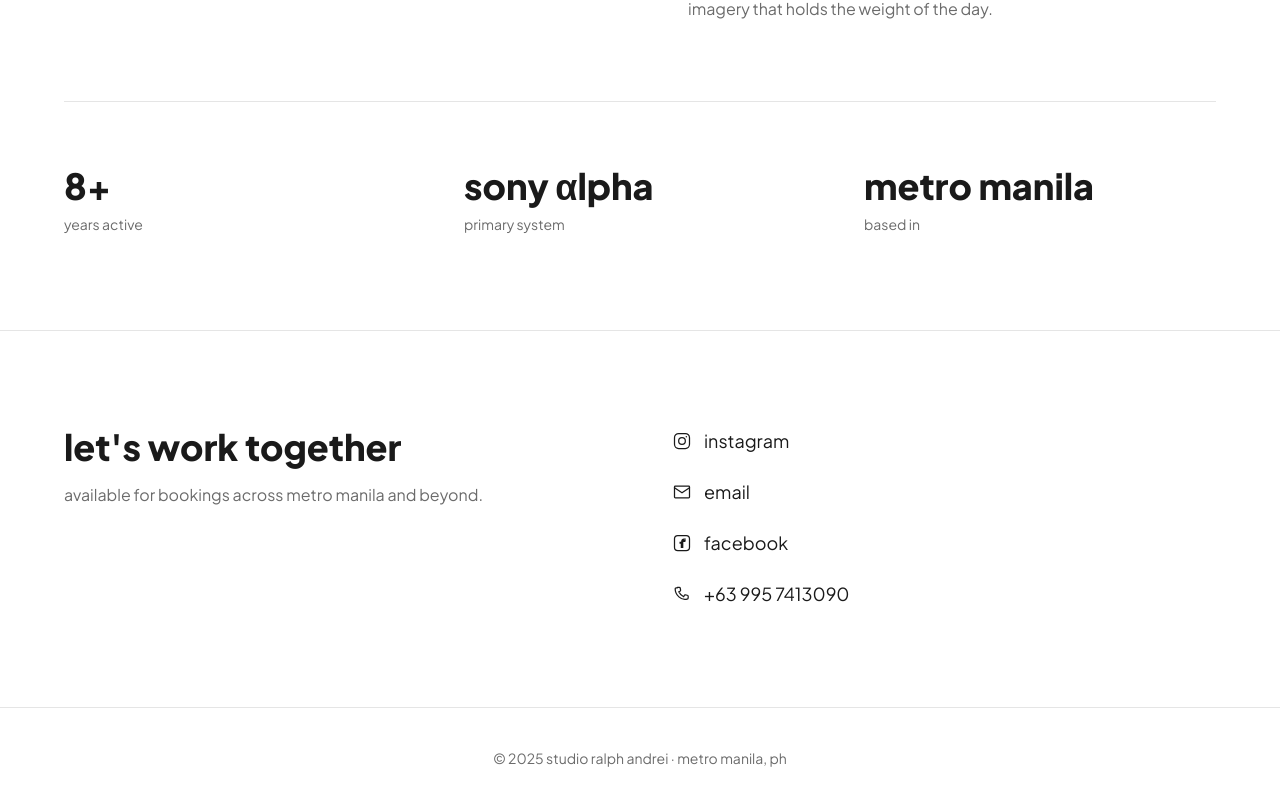
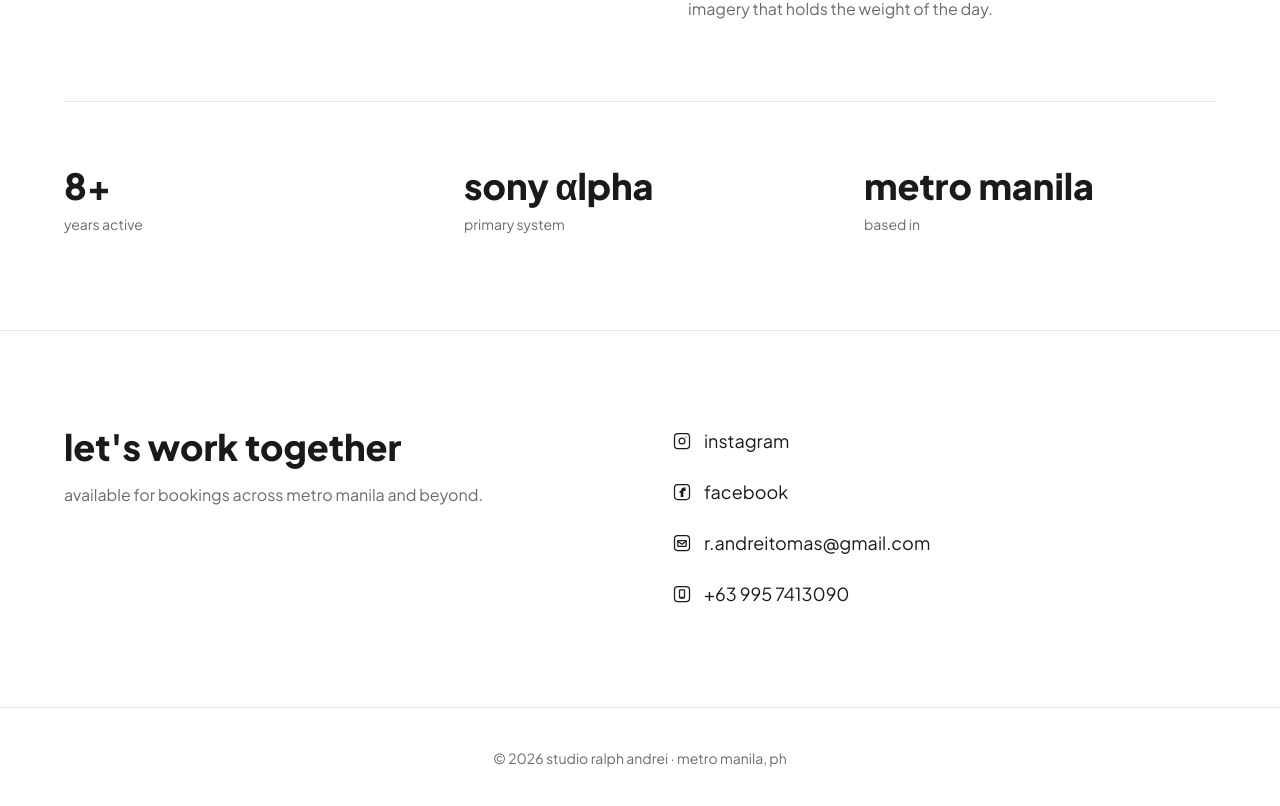
Before and after one commit to ralphandreistudio/ralphandrei.studio, a React (Vite) app: page / in a window 1280 px wide. Shown: the part 2804-3610 px from the top of the page. Built offline with nearby package versions, Linux system fonts and the light colour scheme.

Commit message:
Initial commit: Studio Ralph Andrei portfolio site

```diff
--- a/src/components/ContactIcons.tsx
+++ b/src/components/ContactIcons.tsx
@@ -1,4 +1,7 @@
 const iconClass = 'h-5 w-5 shrink-0'
+
+/** Shared rounded square frame for all contact icons */
+const iconBox = <rect x="3" y="3" width="18" height="18" rx="4" />
 
 export function InstagramIcon() {
   return (
@@ -10,9 +13,9 @@ export function InstagramIcon() {
       strokeWidth="1.5"
       aria-hidden="true"
     >
-      <rect x="3" y="3" width="18" height="18" rx="5" />
-      <circle cx="12" cy="12" r="4" />
-      <circle cx="17.2" cy="6.8" r="0.9" fill="currentColor" stroke="none" />
+      {iconBox}
+      <circle cx="12" cy="12" r="3.5" />
+      <circle cx="16.8" cy="7.2" r="0.75" fill="currentColor" stroke="none" />
     </svg>
   )
 }
@@ -27,8 +30,9 @@ export function EmailIcon() {
       strokeWidth="1.5"
       aria-hidden="true"
     >
-      <rect x="3" y="5" width="18" height="14" rx="1" />
-      <path d="M3 7l9 6 9-6" strokeLinecap="round" strokeLinejoin="round" />
+      {iconBox}
+      <rect x="7" y="9" width="10" height="7" rx="0.5" />
+      <path d="M7 10l5 3.5 5-3.5" strokeLinecap="round" strokeLinejoin="round" />
     </svg>
   )
 }
@@ -43,7 +47,7 @@ export function FacebookIcon() {
       strokeWidth="1.5"
       aria-hidden="true"
     >
-      <rect x="3" y="3" width="18" height="18" rx="4" />
+      {iconBox}
       <path
         d="M14 10.5v-1.3c0-.7.5-1.2 1.2-1.2h1.3V6.5h-2.1c-2 0-3.4 1.3-3.4 3.4v.6H9v2.4h1.5V18h3.1v-7.1H16l.5-2.4h-2.5z"
         fill="currentColor"
@@ -63,11 +67,9 @@ export function PhoneIcon() {
       strokeWidth="1.5"
       aria-hidden="true"
     >
-      <path
-        d="M6.5 4h2.2c.6 0 1.1.4 1.2 1l.4 2.4a1.2 1.2 0 01-.7 1.3l-1.5.7a12.5 12.5 0 005.9 5.9l.7-1.5a1.2 1.2 0 011.3-.7l2.4.4c.6.1 1 .6 1 1.2v2.2c0 .7-.5 1.2-1.2 1.2C10.9 20.2 3.8 13.1 3.8 5.7c0-.7.5-1.2 1.2-1.2h1.5z"
-        strokeLinecap="round"
-        strokeLinejoin="round"
-      />
+      {iconBox}
+      <rect x="9" y="7" width="6" height="10" rx="1" />
+      <path d="M10.5 16h3" strokeLinecap="round" />
     </svg>
   )
 }
--- a/src/components/Footer.tsx
+++ b/src/components/Footer.tsx
@@ -2,7 +2,7 @@ export default function Footer() {
   return (
     <footer className="border-t border-[#e5e5e5] py-10">
       <p className="text-center text-sm lowercase text-brand-gray">
-        © 2025 studio ralph andrei · metro manila, ph
+        © 2026 studio ralph andrei · metro manila, ph
       </p>
     </footer>
   )
--- a/src/pages/HomePage.tsx
+++ b/src/pages/HomePage.tsx
@@ -197,15 +197,6 @@ export default function HomePage() {
             </li>
             <li>
               <a
-                href="mailto:r.andreitomas@gmail.com"
-                className="inline-flex items-center gap-3 text-brand-black transition-opacity hover:opacity-60"
-              >
-                <EmailIcon />
-                email
-              </a>
-            </li>
-            <li>
-              <a
                 href="https://www.facebook.com/studio.randreit"
                 target="_blank"
                 rel="noopener noreferrer"
@@ -213,6 +204,15 @@ export default function HomePage() {
               >
                 <FacebookIcon />
                 facebook
+              </a>
+            </li>
+            <li>
+              <a
+                href="mailto:r.andreitomas@gmail.com"
+                className="inline-flex items-center gap-3 text-brand-black transition-opacity hover:opacity-60"
+              >
+                <EmailIcon />
+                r.andreitomas@gmail.com
               </a>
             </li>
             <li>
```
